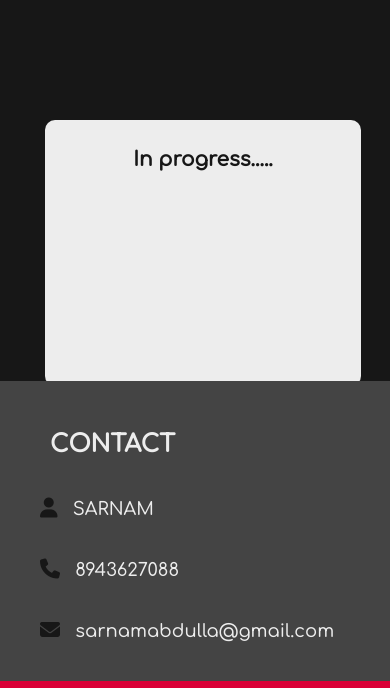
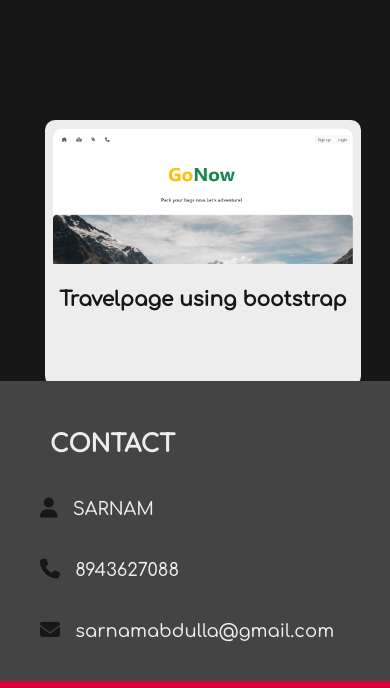
Before and after one commit to sarnhub/profile-09-2023, a plain HTML site: page index.html in a window 390 px wide. Shown: the part 2247-2935 px from the top of the page. Drawn offline with Linux system fonts and the light colour scheme.

Commit message:
profilepage

```diff
--- a/index.html
+++ b/index.html
@@ -69,8 +69,10 @@
                 </div>
                 <!-- p-card2 -->
                 <div class="p-cards">
-
-                    <h4>In progress.....</h4>
+                    <a href="#">
+                        <img src="./images/Travelpg using bootstrap.png" alt="....." class="p-cardimg">
+                        <h4>Travelpage using bootstrap</h4>
+                    </a>
                 </div>
             </div>
 
--- a/profile.css
+++ b/profile.css
@@ -207,6 +207,16 @@ nav ul li a:hover{
 
 /* mobile portrait mode */
 @media screen and (max-width:412px){
+
+    /* main */
+    html,body{
+        width: 100%;
+
+        margin: 0;
+        padding: 0;
+        overflow-x: hidden;
+    }
+
     /* navigation bar */
     nav{
         width: 100%;
```
Also changed, not shown: images/Travelpg using bootstrap.png (added).
